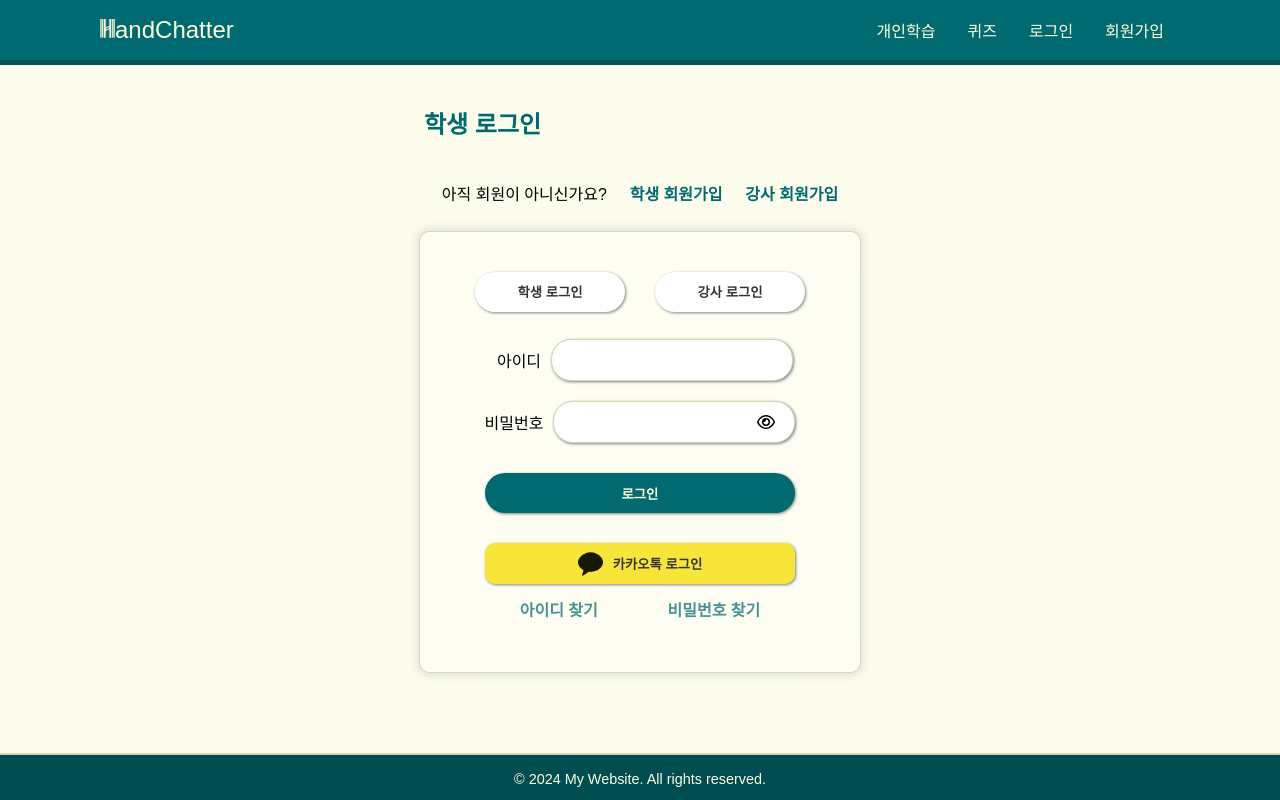
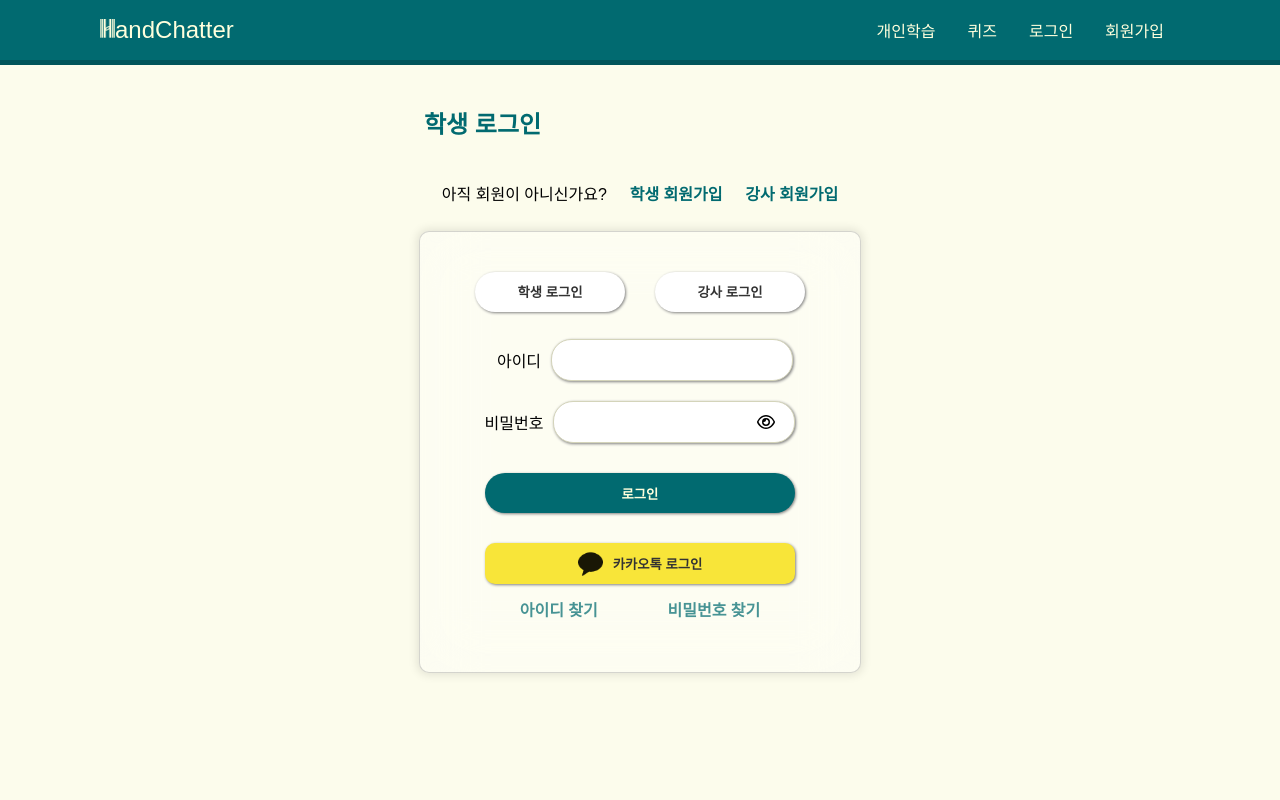
Before and after one commit to purple11-11/HandChatter, a React (Create React App) app in the folder client/: page /login in a window 1280 px wide. Shown: the top 800 px of the page. Built offline with nearby package versions, Linux system fonts and the light colour scheme; no server answers; a web font is replaced by a local one.

Commit message:
feat: [FE] footer 오류 수정

```diff
--- a/client/src/pages/PersonalLearning/PersonalLearning.tsx
+++ b/client/src/pages/PersonalLearning/PersonalLearning.tsx
@@ -124,7 +124,7 @@ export default function PersonalLearning() {
             {loading ? (
                 <Spinner />
             ) : (
-                <section>
+                <section className="some-section">
                     <div className={`${styles.title}`}>
                         <h1>무엇을 검색하시겠어요?</h1>
 
--- a/client/src/pages/account/Signin.tsx
+++ b/client/src/pages/account/Signin.tsx
@@ -47,7 +47,7 @@ export default function Signip() {
     };
 
     return (
-        <section>
+        <section  className="some-section">
             <div className={`${styles.login_container}`}>
                 <h2>{role.role === "student" ? "학생 " : "강사 "} 로그인</h2>
                 <div className={`${styles.go_to_sign_up}`}>
--- a/client/src/pages/account/Signup.tsx
+++ b/client/src/pages/account/Signup.tsx
@@ -160,7 +160,7 @@ export default function StudentSignup({ role }: RoleProps) {
     };
 
     return (
-        <section>
+        <section className="some-section">
             <div className={`${styles.signup_container}`}>
                 <h2>{role === "student" ? "학생 " : "강사 "} 회원가입</h2>
                 <div className={`${styles.go_to_other_sign_up}`}>
--- a/client/src/pages/admin/Admin.tsx
+++ b/client/src/pages/admin/Admin.tsx
@@ -54,7 +54,7 @@ export default function Admin() {
 
     return (
         <>
-            <section>
+            <section className="some-section">
                 <h1>Our Tutors</h1>
                 <table>
                     <tr className="first_tr">
--- a/client/src/pages/admin/AdminLogin.tsx
+++ b/client/src/pages/admin/AdminLogin.tsx
@@ -51,7 +51,7 @@ export default function AdminLogin() {
         }
     };
     return (
-        <section>
+        <section className="some-section">
             <div className={`${styles.login_admin_wrapper}`}>
                 <h2>관리자 로그인</h2>
                 <div className={`${styles.login_box}`}>
--- a/client/src/pages/quiz/Quiz.tsx
+++ b/client/src/pages/quiz/Quiz.tsx
@@ -140,7 +140,7 @@ export default function Quiz() {
     };
 
     return (
-        <section>
+        <section className="some-section">
             <>
                 {loading ? (
                     <Spinner />
--- a/client/src/styles/index.scss
+++ b/client/src/styles/index.scss
@@ -48,6 +48,10 @@ button {
     // border: 15px solid black;
     border-bottom: 5px solid rgba(black, 0.2);
 }
+.some-section {
+    min-height: 1000px;
+}
+
 // Instructor card
 .card-container {
     // display: block;
```
